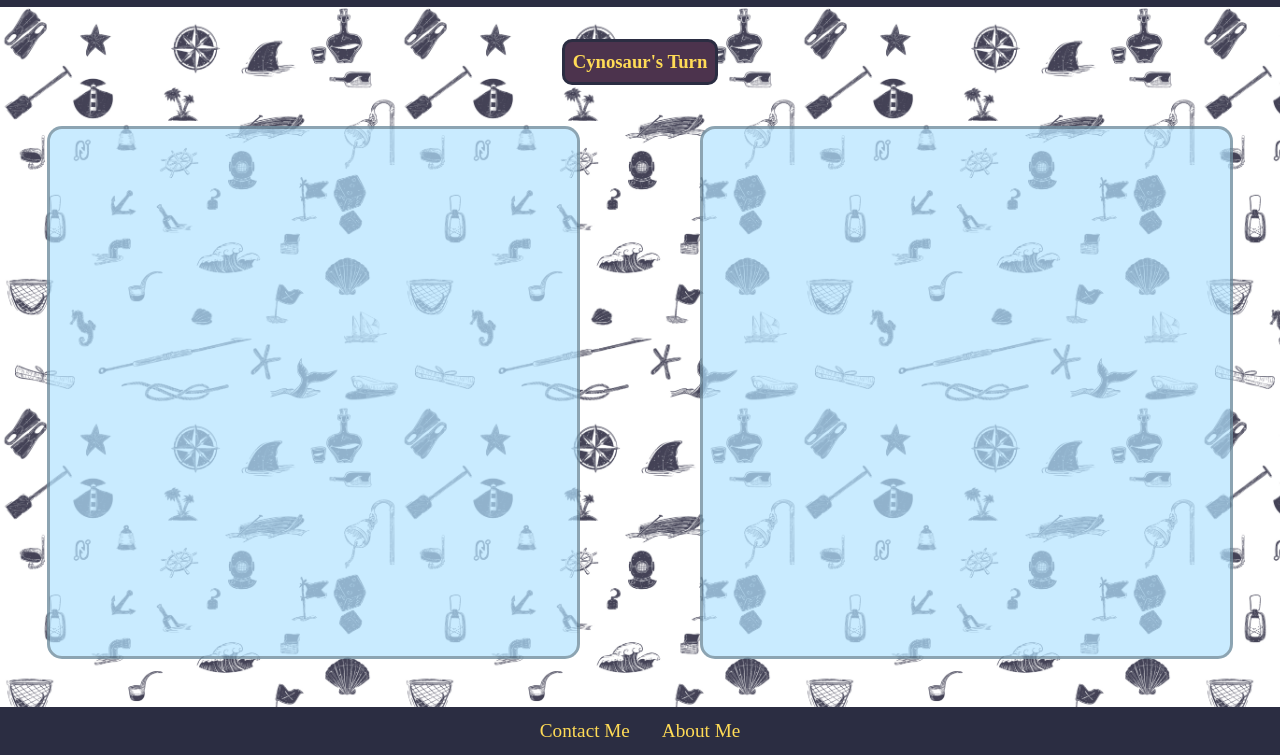
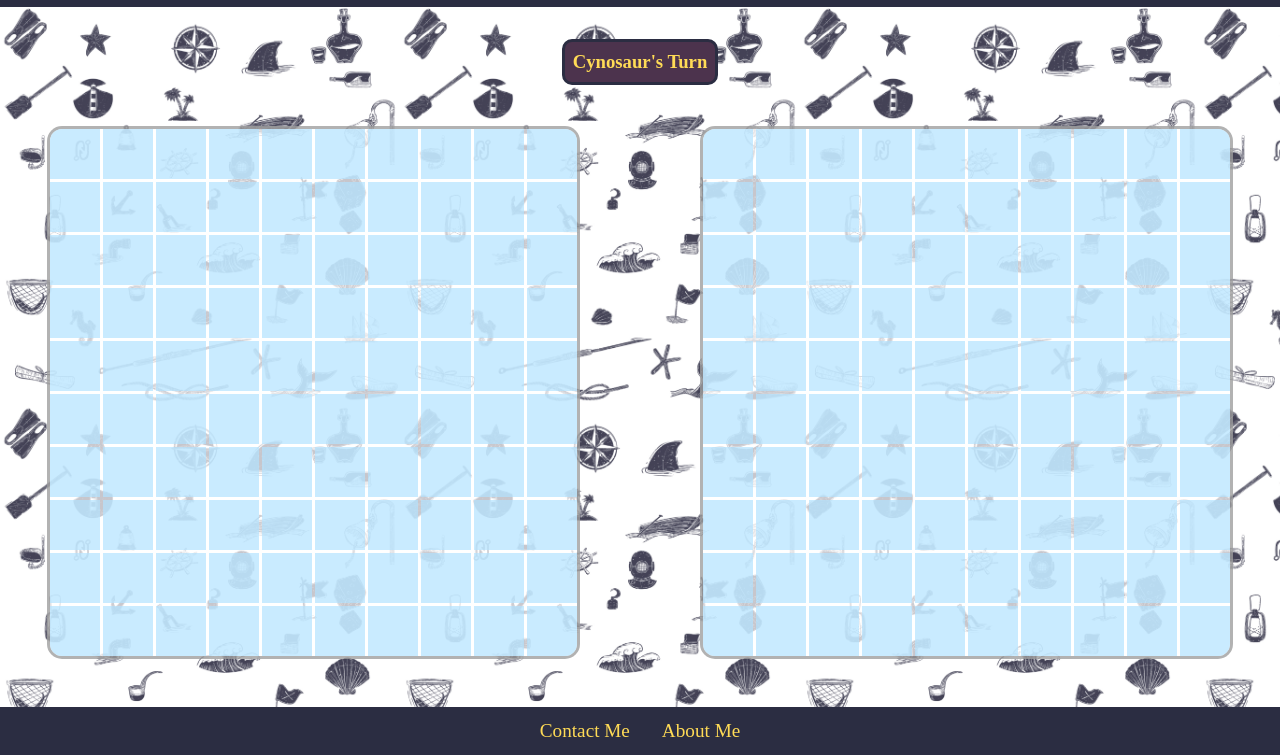
Before and after one commit to imthecynosaur/Ba, a plain HTML site: page index.html in a window 1280 px wide. Shown: the part 73-828 px from the top of the page. Drawn offline with Linux system fonts and the light colour scheme.

Commit message:
grid elements added

```diff
--- a/Scripts/main.js
+++ b/Scripts/main.js
@@ -0,0 +1,17 @@
+const screen1 = document.querySelector('.screen-1');
+const screen2 = document.querySelector('.screen-2');
+
+for (let i = 1; i <= 100; i++) {
+    const gridEl = document.createElement('a');
+    gridEl.setAttribute('id', `grid-${i}`);
+    gridEl.addEventListener('click', () => {
+        console.log(gridEl);
+    })
+    screen1.append(gridEl);
+}
+
+for (let i = 1; i <= 100; i++) {
+    const gridEl = document.createElement('a');
+    gridEl.setAttribute('id', `grid-${i}`);
+    screen2.append(gridEl);
+}
--- a/Styling/style.css
+++ b/Styling/style.css
@@ -127,7 +127,7 @@ main {
   width: 527px;
   height: 527px;
   background-size: 200px;
-  background-color: rgba(178, 227, 255, 70%);
+  background-color: rgba(255, 255, 255, 70%);
   border-radius: 15px;
   border: rgba(0, 0, 0, 30%) solid 3px;
   margin: 0 60px;
@@ -138,6 +138,34 @@ main {
   grid-gap: 3px;
 }
 
+.screen-container a {
+  background-color: rgba(178, 227, 255, 70%);
+  cursor: crosshair;
+  width: 50px;
+  height: 50px;
+  margin: 0;
+}
+
+.screen-container a:hover {
+  /* background-color: rgba(178, 227, 255, 30%); */
+  background-color: rgba(178, 227, 255, 30%);
+}
+
+#grid-1 {
+  border-top-left-radius: 12px;
+}
+
+#grid-10 {
+  border-top-right-radius: 12px;
+}
+
+#grid-91 {
+  border-bottom-left-radius: 12px;
+}
+
+#grid-100 {
+  border-bottom-right-radius: 12px;
+}
 footer {
   display: flex;
   background-color: #2b2d42;
--- a/index.html
+++ b/index.html
@@ -28,8 +28,9 @@
           <h3>Cynosaur's Turn</h3>
         </section>
         <div class="screen-container">
-          <div class="screen1"></div>
-          <div class="screen2"></div>
+          <div class="screen-1">
+          </div>
+          <div class="screen-2"></div>
         </div>
       </div>
     </main>
```
